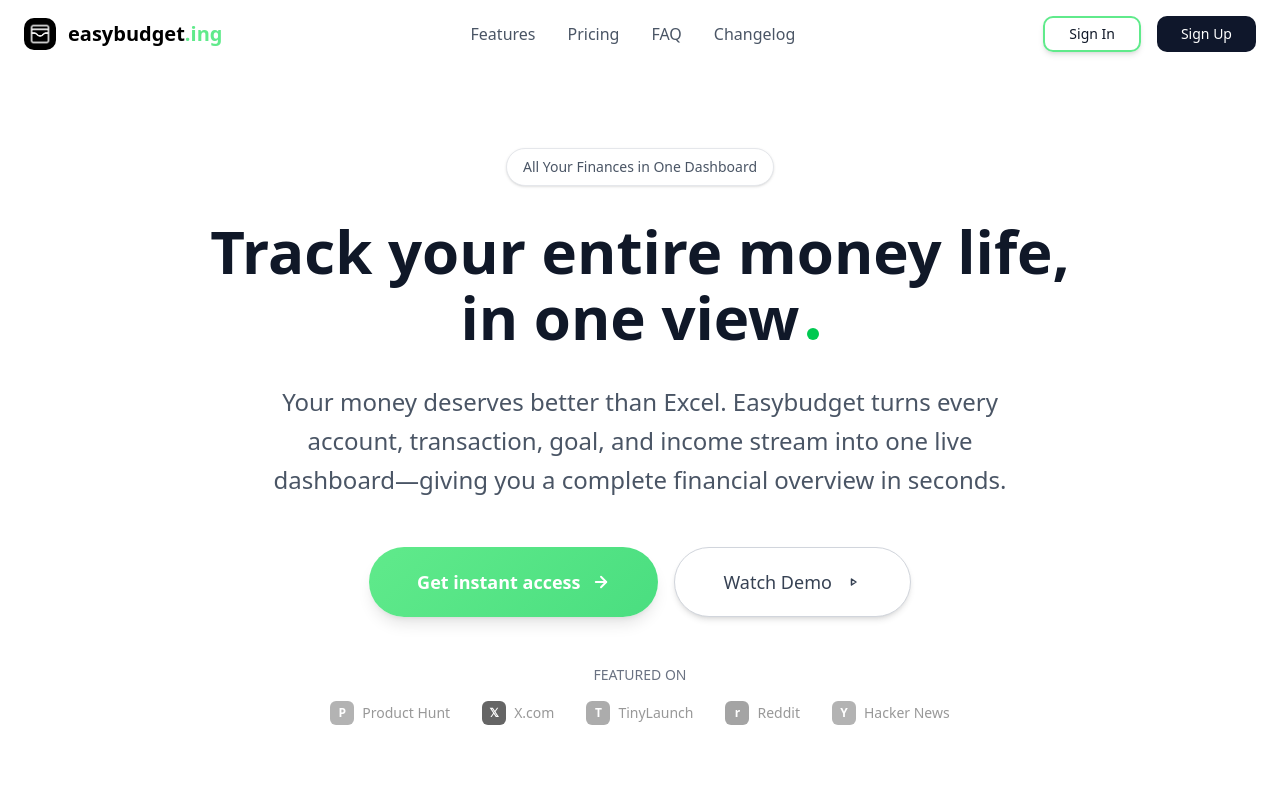
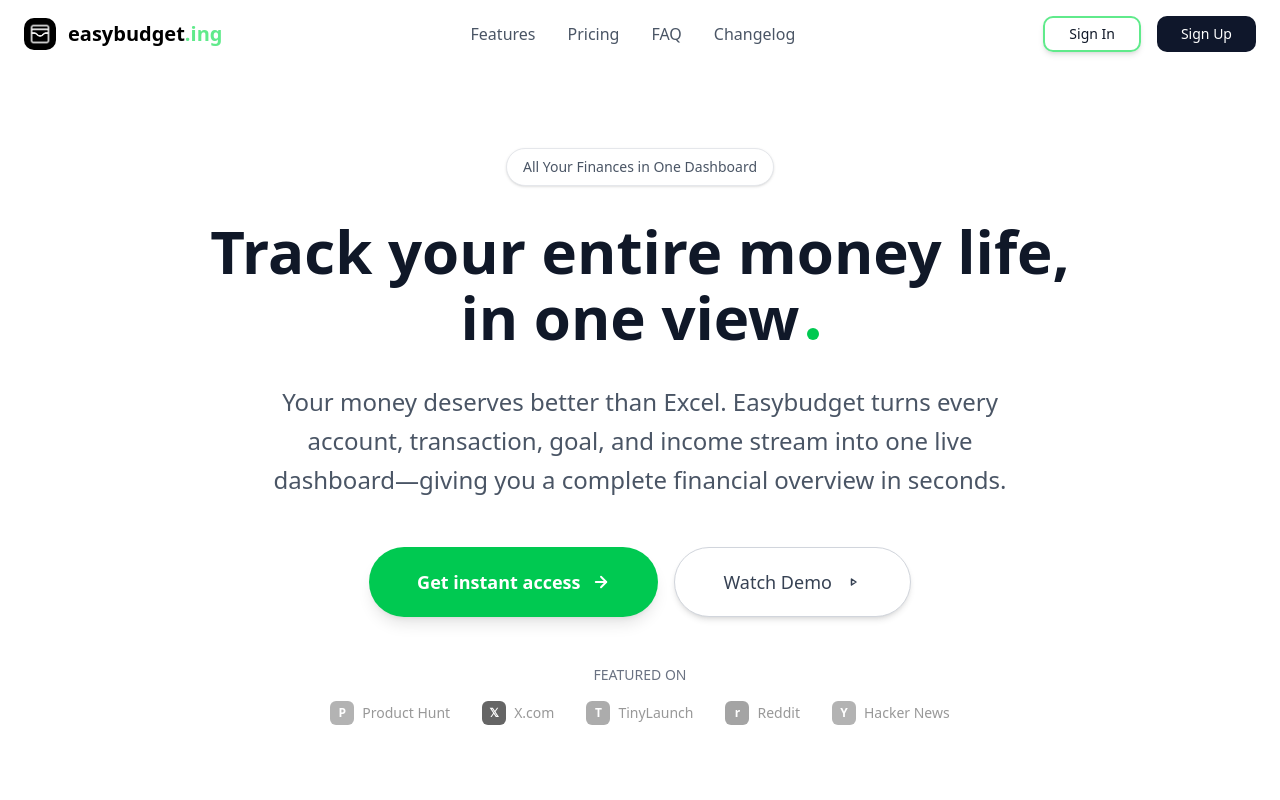
Before and after one commit to mttspss/easybudget, a Next.js app: page / in a window 1280 px wide. Shown: the top 800 px of the page. Built offline with nearby package versions, Linux system fonts and the light colour scheme; no server answers.

Commit message:
feat: update button color to match green dot - changed Get instant access button from gradient to solid green-500 - added hover:bg-green-600 for consistent hover effect - now both dot and button use same green color for visual cohesion

```diff
--- a/src/app/page.tsx
+++ b/src/app/page.tsx
@@ -400,8 +400,7 @@ export default function LandingPage() {
             <div className="flex flex-col sm:flex-row gap-4 mb-12">
               <button
                 onClick={() => user ? router.push('/dashboard') : router.push('/auth/register')}
-                className="text-white text-lg font-semibold px-12 py-5 rounded-full shadow-lg hover:shadow-xl transition-all duration-300 inline-flex items-center justify-center gap-3 transform hover:scale-105"
-                style={{background: 'linear-gradient(135deg, #60ea8b 0%, #4ade80 100%)'}}
+                className="text-white text-lg font-semibold px-12 py-5 rounded-full shadow-lg hover:shadow-xl transition-all duration-300 inline-flex items-center justify-center gap-3 transform hover:scale-105 bg-green-500 hover:bg-green-600"
               >
                 {user ? 'Go to Dashboard' : 'Get instant access'}
                 <svg xmlns="http://www.w3.org/2000/svg" width="18" height="18" viewBox="0 0 24 24" fill="none" stroke="currentColor" strokeWidth="2.5" strokeLinecap="round" strokeLinejoin="round">
```
